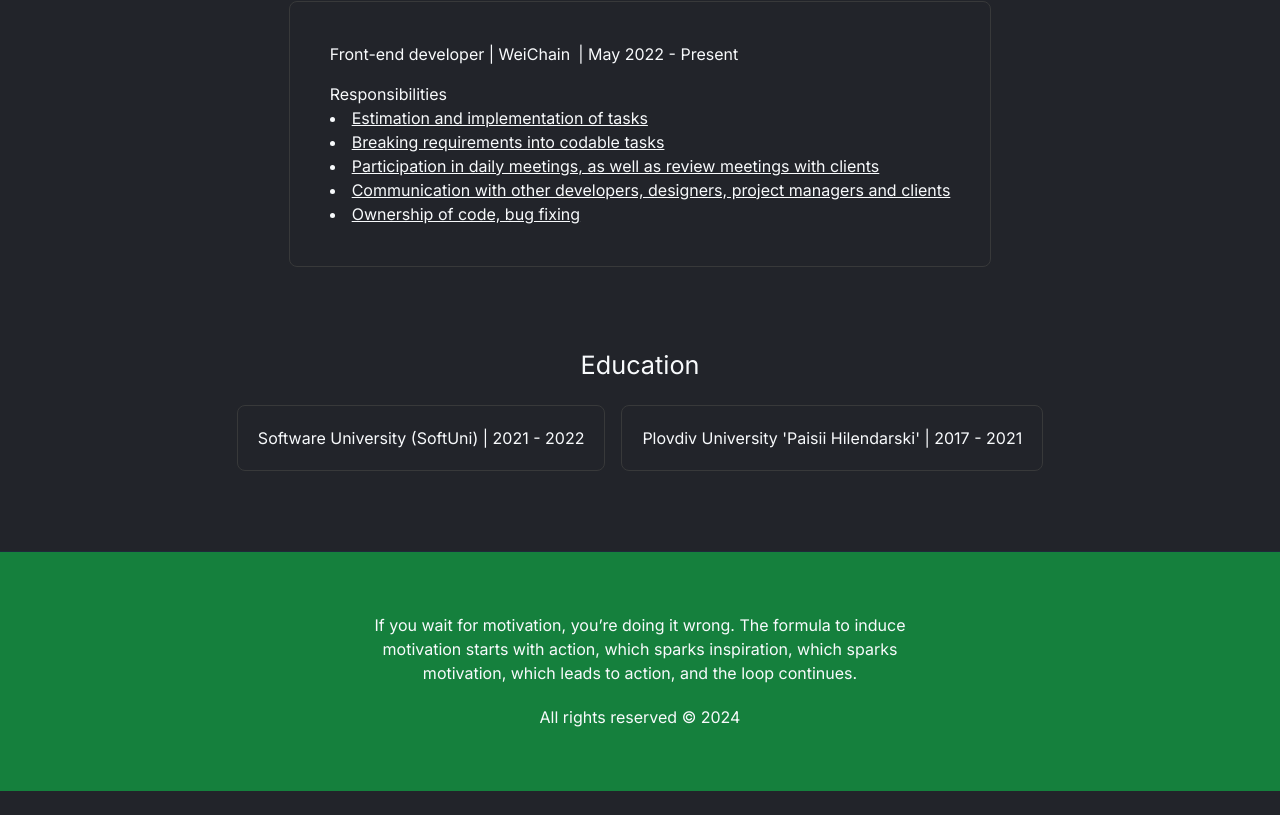
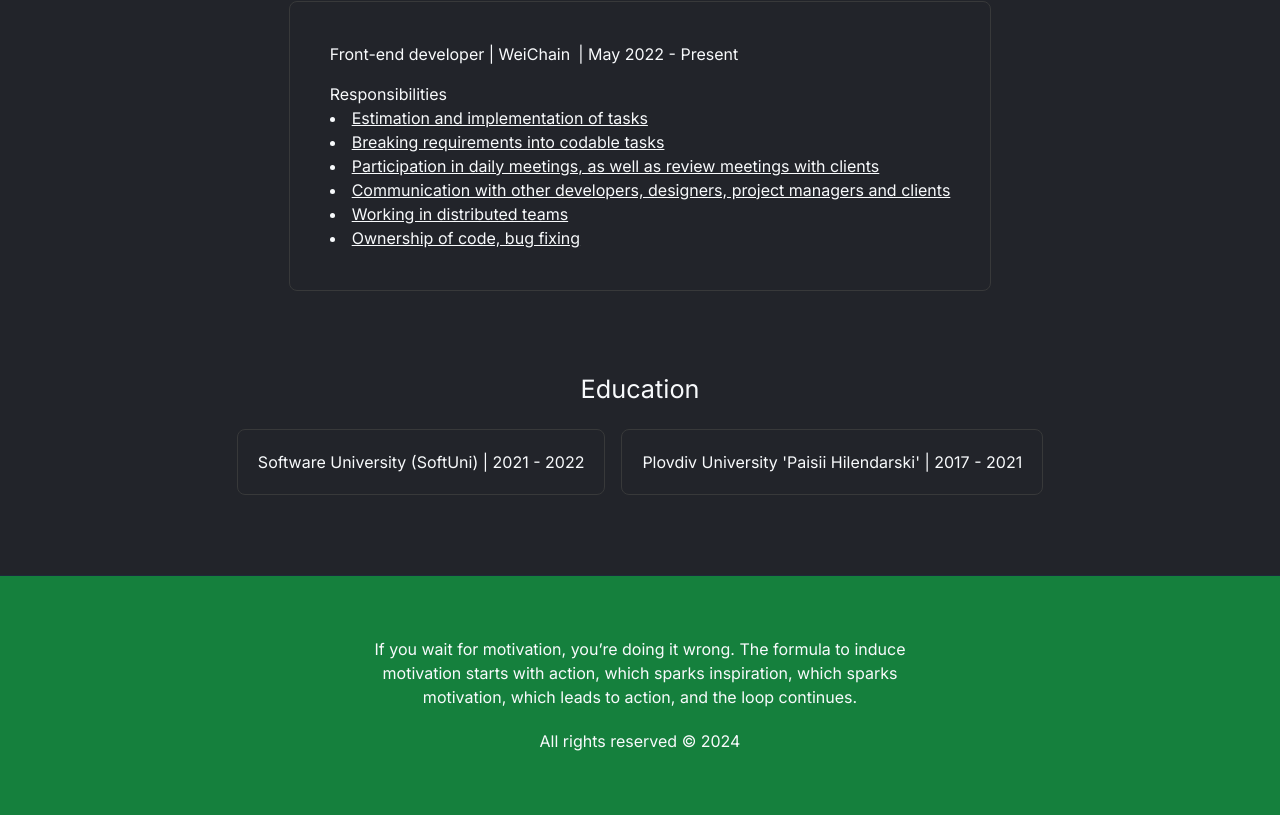
Before and after one commit to geeorgipehlianov1/portfolio, a Next.js app: page / in a window 1280 px wide. Shown: the part 1573-2388 px from the top of the page. Before the commit the page ends 2364 px from the top, so only its background shows below. Built offline with nearby package versions, Linux system fonts and the light colour scheme.

Commit message:
Update work experience

```diff
--- a/components/sections/experience/Experience.tsx
+++ b/components/sections/experience/Experience.tsx
@@ -23,6 +23,7 @@ export default function Experience() {
               Communication with other developers, designers, project managers
               and clients
             </li>
+            <li>Working in distributed teams</li>
             <li>Ownership of code, bug fixing</li>
           </u>
         </div>
```
